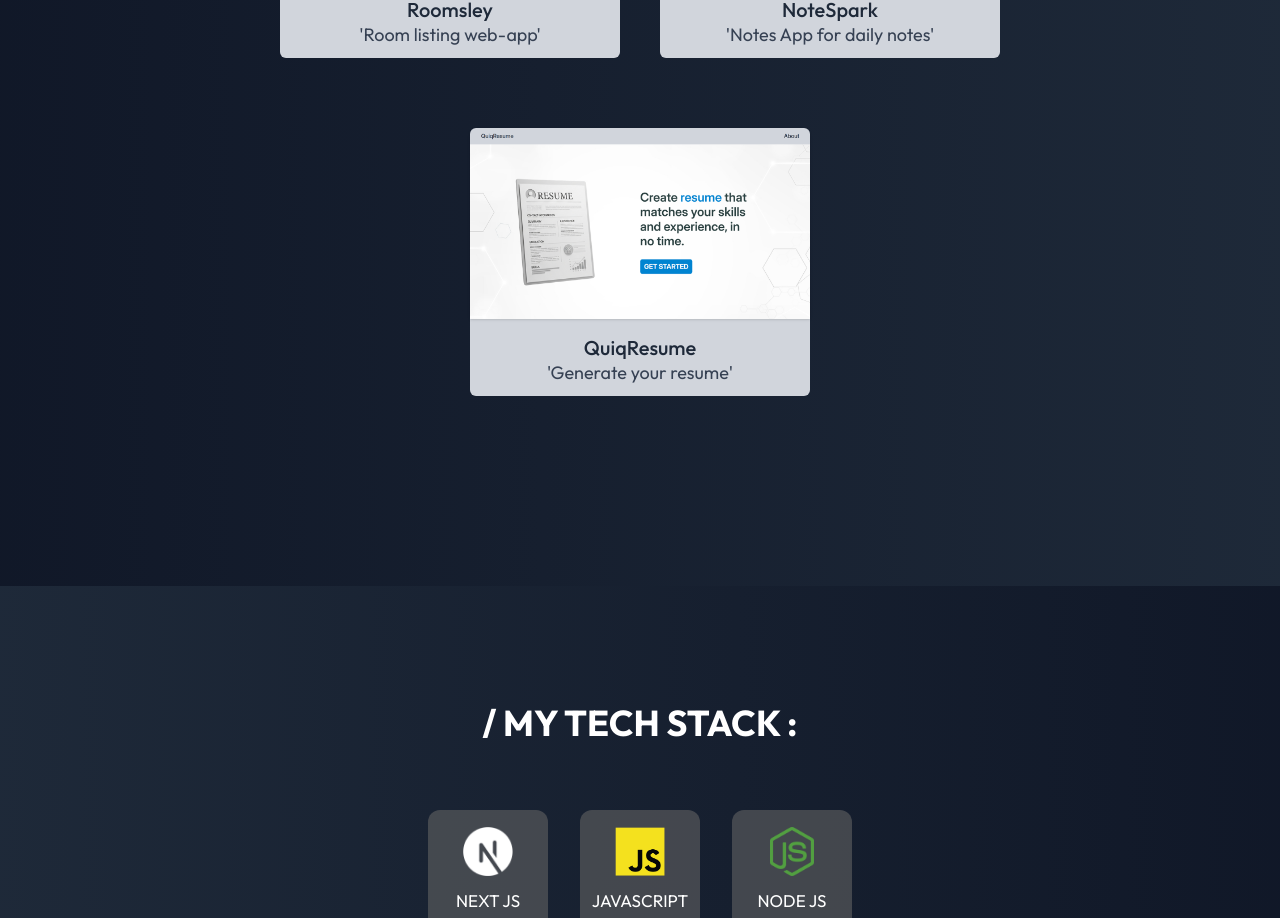
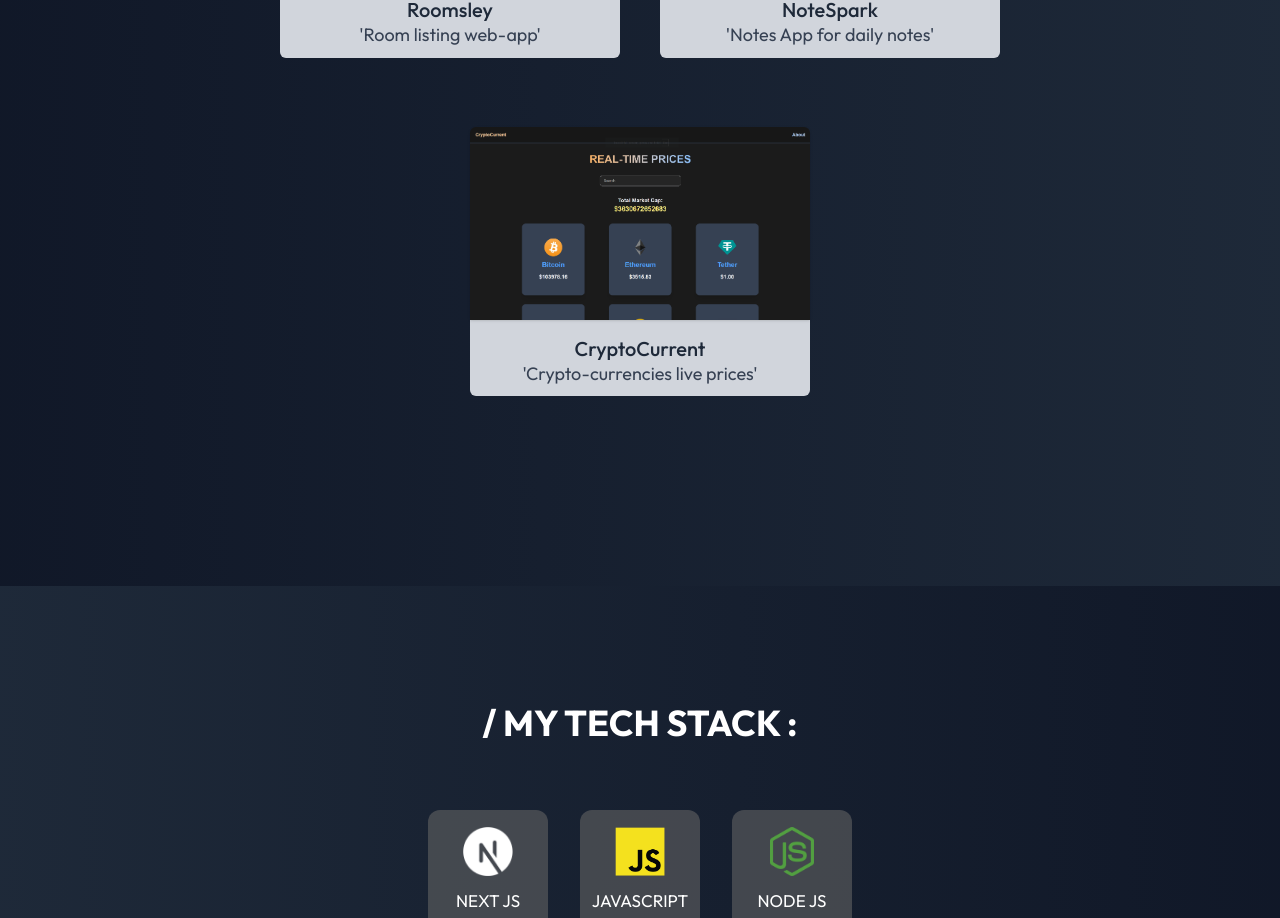
Before and after one commit to rohitkumar893/portfolio_2.0, a React (Vite) app: page / in a window 1280 px wide. Shown: the part 1254-2172 px from the top of the page. Built offline with nearby package versions, Linux system fonts and the light colour scheme.

Commit message:
update: projects

```diff
--- a/src/components/Projects.tsx
+++ b/src/components/Projects.tsx
@@ -28,12 +28,12 @@
           </div>
         </a>
 
-        <a href="https://github.com/rohitkumar893/quiqresume">
+        <a href="https://cryptocurrentnow.vercel.app/">
           <div className='mb-[40px] sm:hover:rotate-2 transition h-[258px] w-[340px] flex flex-col justify-center items-center bg-gray-300 rounded-md hover:bg-blue-200 text-black'>
-            <img src="quiq.png" className='w-full shadow-sm rounded-t-md' alt="Resume Builder" />
-            <h1 className='text-[20px] p-[14px] text-gray-800 font-medium'>QuiqResume</h1>
+            <img src="cryptocurrent.png" className='w-full shadow-sm rounded-t-md' alt="Crypto Prices" />
+            <h1 className='text-[20px] p-[14px] text-gray-800 font-medium'>CryptoCurrent</h1>
             <p className='mb-[20px] mt-[-18px] text-gray-700 text-[16px] sm:text-[18px]'>
-              'Generate your resume'
+              'Crypto-currencies live prices'
             </p>
           </div>
         </a>
```
Also changed, not shown: public/cryptocurrent.png (added).
